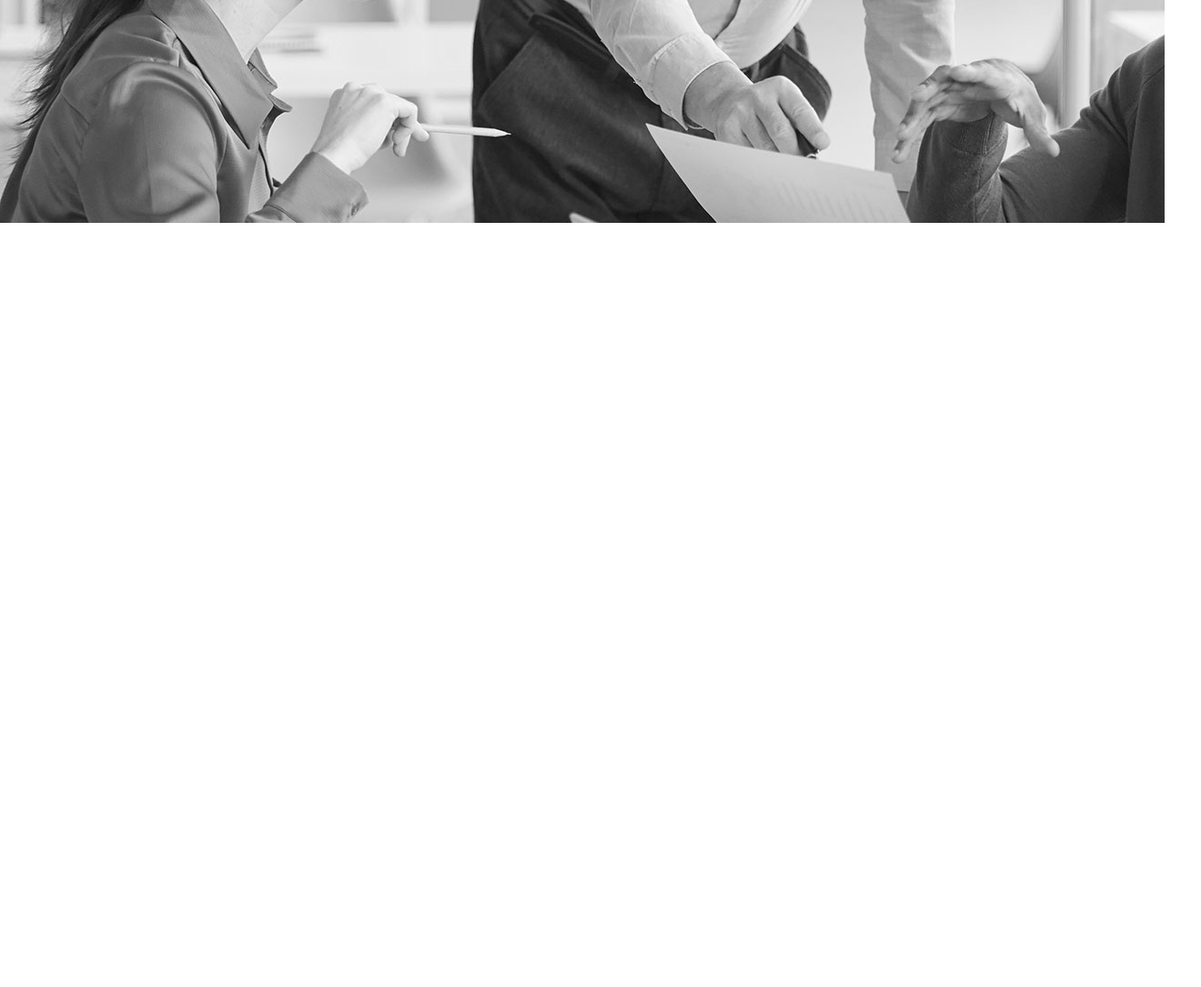
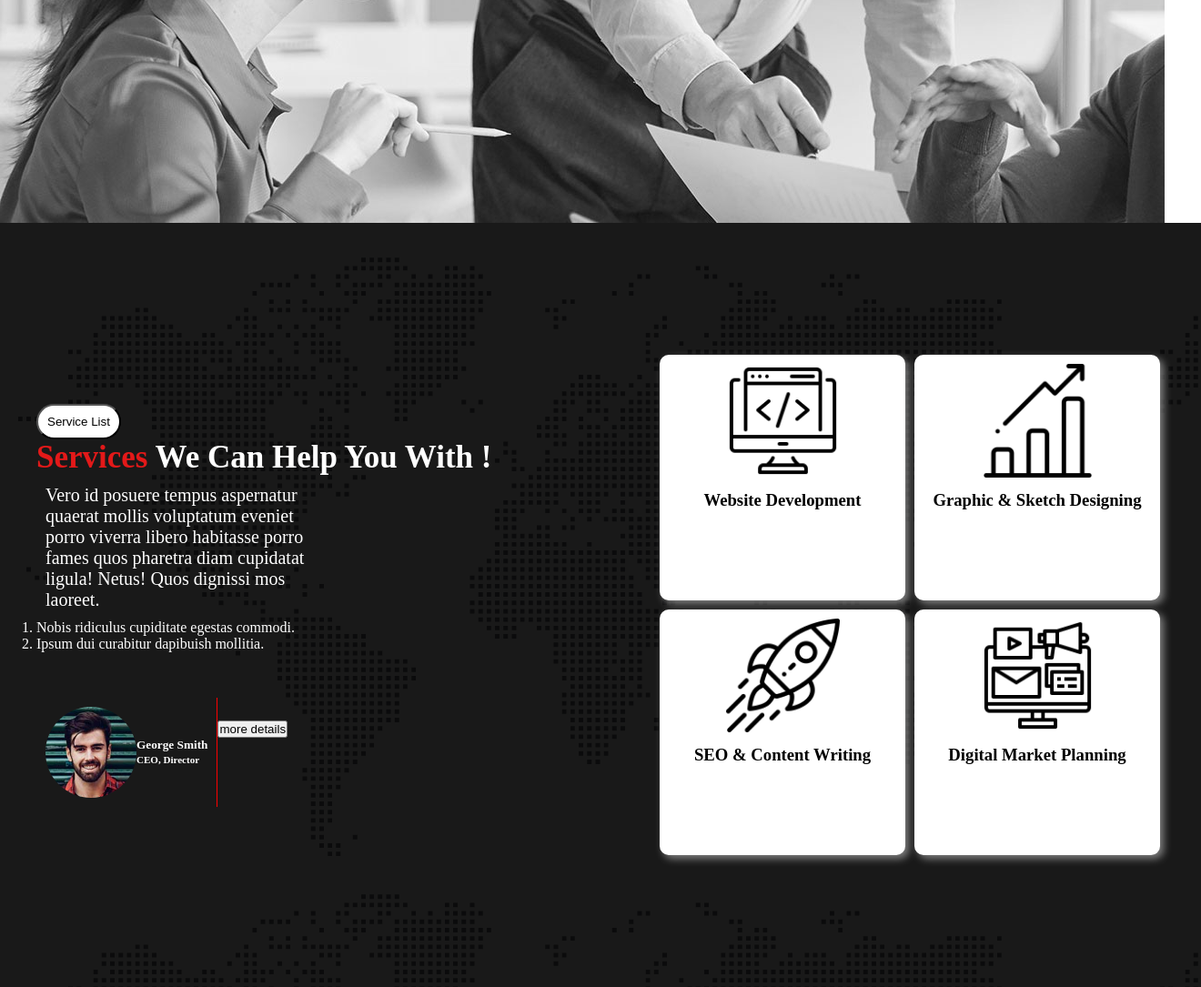
Before and after one commit to Saki4555/digital_agency_practice, a plain HTML site: page index.html in a window 1280 px wide. Shown: the part 644-1729 px from the top of the page at 91% size, 1320 px wide, since content can reach past the window. Before the commit the page ends 889 px from the top, so only its background shows below. Drawn offline with Linux system fonts and the light colour scheme.

Commit message:
half added

```diff
--- a/index.html
+++ b/index.html
@@ -39,5 +39,58 @@
             </div>
         </div>
     </div>
+
+    <div class="service_container">
+        <div class="service_left_container">
+            <div class="service_details">
+                <button class="service_list">Service List</button>
+                <h1 class="service_title"><span class="primary_color">Services</span> We Can Help You With !</h1>
+                <p class="service_description">Vero id posuere tempus aspernatur quaerat mollis voluptatum eveniet porro viverra libero habitasse porro fames quos pharetra diam cupidatat ligula! Netus! Quos dignissi mos laoreet.</p>
+
+                <ol>
+                    <li>Nobis ridiculus cupiditate egestas commodi.</li>
+                    <li>Ipsum dui curabitur dapibuish mollitia.</li>
+                </ol>
+
+                <div class="author_details">
+                    <div class="author_description">
+                        <img class="author_img" src="asset/image/author.jpg" alt="">
+                        <h5>George Smith <br><small>CEO, Director</small></h5>
+                    </div>
+                    <div class="more_details">
+                        <button>more details</button>
+                    </div>
+                </div>
+            </div>
+        </div>
+        <div class="service_right_container">
+            <div class="services">
+                <div class="service_up">
+                  <div class="service">
+                    <img class="service_logo" src="asset/icons/coding.png" alt="">
+                    <h3>Website Development</h3>
+                  </div>
+
+                  <div class="service">
+                    <img class="service_logo" src="asset/icons/bar-chart.png" alt="">
+                    <h3>Graphic & Sketch Designing</h3>
+                  </div>
+
+                </div>
+                <div class="service_down">
+                    <div class="service">
+                        <img class="service_logo" src="asset/icons/startup.png" alt="">
+                        <h3>SEO & Content Writing</h3>
+                    </div>
+
+                    <div class="service">
+                        <img class="service_logo" src="asset/icons/digital-marketing.png" alt="">
+                        <h3>Digital Market Planning</h3>
+                    </div>
+                </div>
+            </div>
+        </div>
+
+    </div>
 </body>
 </html>
--- a/style.css
+++ b/style.css
@@ -67,3 +67,87 @@
     font-size: 18px;
     margin: 5px;
 }
+
+.service_container{
+    display: flex;
+    justify-content: space-around;
+    align-items: center;
+    width: 100%;
+    height: 100vh;
+    background-image: url(asset/image/footer-bg.png),
+    linear-gradient(rgba(0,0,0,0.9), rgba(0,0,0,0.9));
+    background-blend-mode: overlay;
+
+    color: white;
+    padding: 20px;
+}
+
+.service_list{
+    color: gray;
+    padding: 10px;
+    border-radius: 25px;
+    background-color: white;
+    color: black;
+}
+
+.service_title{
+    font-size: 35px;
+    font-weight: 700;
+}
+
+.service_description{
+    font-size: 20px;
+    font-weight: 500;
+    width: 50%;
+    padding: 10px;
+
+}
+
+.author_details{
+    display: flex;
+    align-items: center;
+
+}
+
+.author_description{
+    display: flex;
+    align-items: center;
+    padding: 10px;
+    border-right: 1px solid red;
+    margin-top: 50px;
+}
+
+.author_img{
+    width: 100px;
+    height: 100px;
+    border-radius: 50px;
+}
+
+.service_up{
+    display: flex;
+}
+
+.service{
+    padding: 10px;
+    background-color: white;
+    box-shadow: 4px 4px 8px gray;
+    width: 250px;
+    height: 250px;
+    text-align: center;
+    color: black;
+    border-radius: 10px;
+    margin: 5px;
+}
+
+.service_logo{
+    width: 50%;
+    padding-bottom: 10px;
+}
+
+.service_down{
+    display: flex;
+}
+
+.service_left_container{
+    width: 50%;
+}
```
